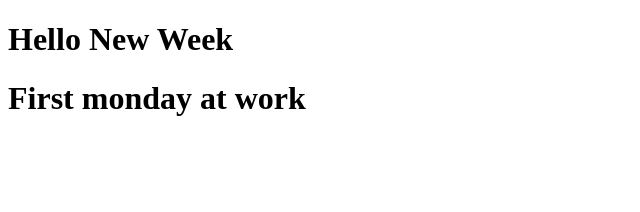
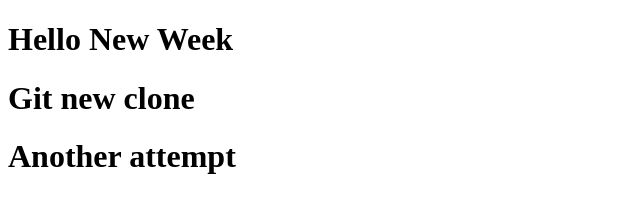
Before and after one commit to pkdminh/git-demo, a plain HTML site: page index.html in a window 1280 px wide. Shown: the whole page, without its empty margins (0-640 px from the left). Drawn offline with Linux system fonts and the light colour scheme.

Commit message:
remote clone

```diff
--- a/index.html
+++ b/index.html
@@ -7,6 +7,7 @@
 </head>
 <body>
     <h1>Hello New Week</h1>
-    <h1>First monday at work</h1>
+    <h1>Git new clone</h1>
+    <h1>Another attempt</h1>
 </body>
 </html>
```
